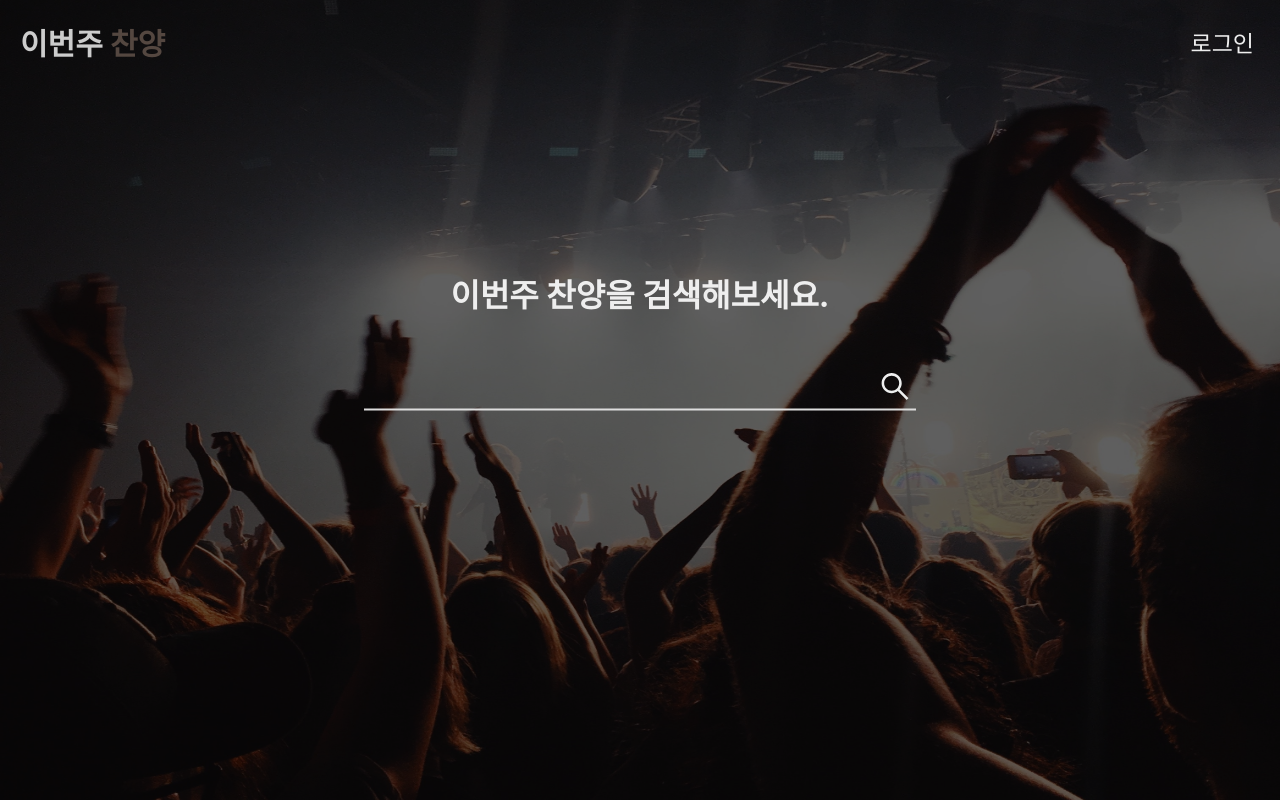
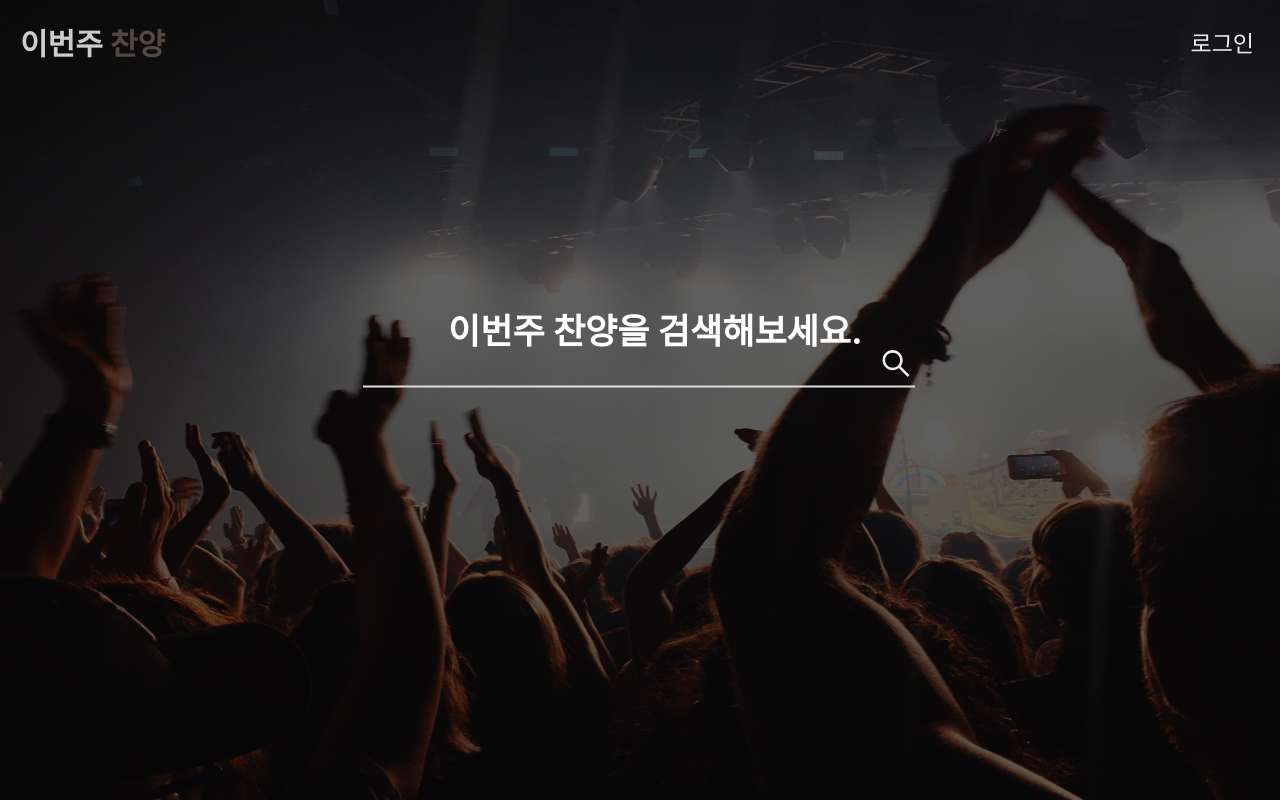
Before and after one commit to kjwook7522/ccmsheet, a React (Create React App) app: page / in a window 1280 px wide. Built offline with nearby package versions, Linux system fonts and the light colour scheme.

Commit message:
change input style

```diff
--- a/src/components/MainSearch.css
+++ b/src/components/MainSearch.css
@@ -1,6 +1,6 @@
 .main {
   position: absolute;
-  top: 40%;
+  top: 45%;
   left: 50%;
   transform: translate(-50%, -50%);
 }
@@ -25,6 +25,51 @@
   outline: none;
 }
 
+.main form input:focus ~ label {
+  top: -80px;
+  left: 85px;
+}
+
+.main form input:focus ~ .bar:before,
+.main input:focus ~ .bar:after {
+  width: 50%;
+}
+
+.main form label {
+  position: absolute;
+  top: -30px;
+  left: 85px;
+  font-weight: bold;
+  font-size: 35px;
+  color: #fff;
+  transition: 0.2s ease all;
+}
+
+.main form .bar {
+  position: relative;
+  display: block;
+  width: 554px;
+}
+
+.main form .bar:before,
+.bar:after {
+  content: '';
+  height: 2px;
+  width: 0;
+  bottom: 0;
+  position: absolute;
+  background: #7E86B4;
+  transition: 0.2s ease all;
+}
+
+.main form .bar:before {
+  left: 50%;
+}
+
+.main form .bar:after {
+  right: 50%;
+}
+
 .main form button {
   position: absolute;
   bottom: 8px;
--- a/src/components/MainSearch.js
+++ b/src/components/MainSearch.js
@@ -12,9 +12,11 @@ function MainSearch() {
 
   return (
     <div className="main">
-      <h1>이번주 찬양을 검색해보세요.</h1>
+      {/* <h1>이번주 찬양을 검색해보세요.</h1> */}
       <form onSubmit={handleSubmit}>
         <input type="text" onChange={handleChange} />
+        <span class="bar"></span>
+        <label>이번주 찬양을 검색해보세요.</label>
         <button><SearchOutlined style={{color: '#eee', fontSize: '30px'}} /></button>
       </form>
     </div>
```
